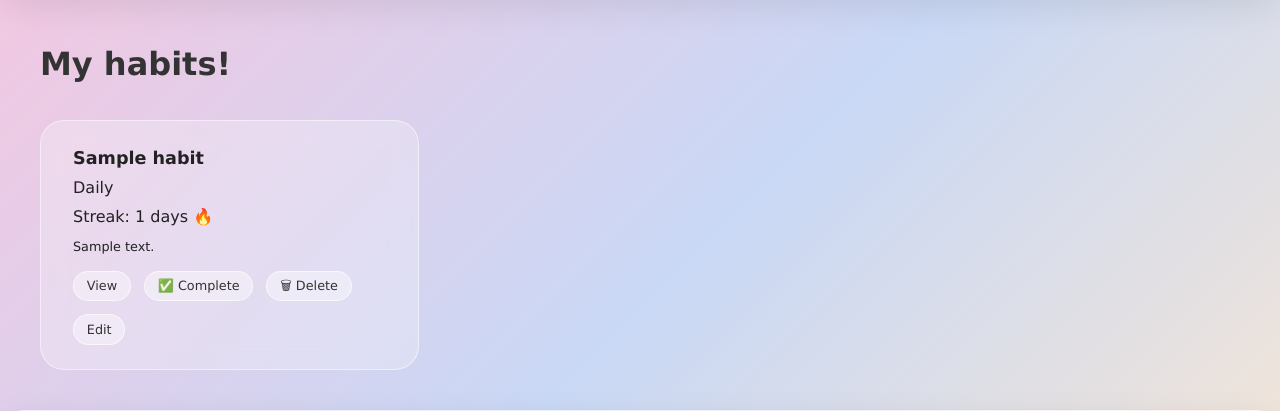
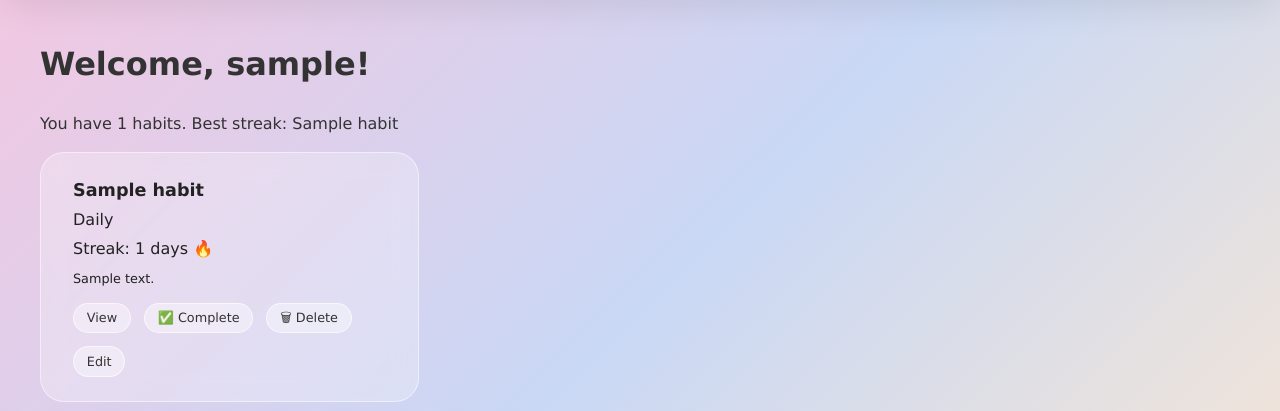
Before and after one commit to Kotelaa/habit-mood-tracker, a Django app: page / in a window 1280 px wide. Shown: the part 94-505 px from the top of the page. Run offline with Django 5.2, Linux system fonts and the light colour scheme; a user stored in the database is signed in; tables that the repository leaves empty hold one stand-in row (values such as "Sample post").

Commit message:
Change functions habit_list, view_habit, edit_habit, create_habit, delete_habit to class-based views. Add HTML habit_confirm_delete.

```diff
--- a/habits/static/habits/css/style.css
+++ b/habits/static/habits/css/style.css
@@ -15,7 +15,7 @@ body {
 
 
 h1 {
-    margin-bottom: 2rem;
+    margin-bottom: 1.5rem;
     color: #333;
 }
 
@@ -182,6 +182,20 @@ footer {
     color: #333;
 }
 
+.p-delete {
+    font-weight: 700;
+    font-size: 1rem;
+    margin-top: 1rem;
+    margin-left: 0.5rem;
+}
+
+
+.habit_best {
+    color: #333;
+    margin-bottom: 1rem;
+
+}
+
 
 .form-container {
     display: flex;
--- a/habits/templates/habits/add_habit.html
+++ b/habits/templates/habits/add_habit.html
@@ -5,5 +5,5 @@
 {% block content %}
 <h1>Add habit</h1>
 
-{% include "habits/_form.html" with form_action=add_url submit_label="Add habit" %}
+{% include "habits/_form.html" with form_action=add_url submit_label=submit_label %}
 {% endblock %}
--- a/habits/templates/habits/habit_list.html
+++ b/habits/templates/habits/habit_list.html
@@ -3,7 +3,8 @@
 {% block title %} My habits! {% endblock %}
 
 {% block content %}
-<h1>My habits!</h1>
+<h1>{{ greeting }}</h1>
+<p class="habit_best">You have {{ total }} habits. Best streak: {{ best.name }}</p>
 
 <div class="habits-grid">
     {% for habit in habits %}
--- a/habits/urls.py
+++ b/habits/urls.py
@@ -3,10 +3,11 @@ from django.urls import path
 from habits import views
 
 urlpatterns = [
-    path('', views.habit_list, name='habit_list'),
-    path('habits/<int:habit_id>/', views.view_habit, name='view_habit'),
-    path('habits/complete/<int:habit_id>/', views.complete_habit, name='complete_habit'),
-    path('habits/add/', views.add_habit, name='add_habit'),
-    path('habits/delete/<int:habit_id>/', views.delete_habit, name='delete_habit'),
-    path('habits/edit/<int:habit_id>/', views.edit_habit, name='edit_habit')
+    path('', views.ListHabits.as_view(), name='habit_list'),
+    path('habits/<int:habit_id>/', views.DetailHabit.as_view(), name='view_habit'),
+    path('habits/add/', views.CreateHabit.as_view(), name='add_habit'),
+    path('habits/delete/<int:habit_id>/', views.DeleteHabit.as_view(), name='delete_habit'),
+    path('habits/edit/<int:habit_id>/', views.UpdateHabit.as_view(), name='edit_habit'),
+    path('habits/complete/<int:habit_id>/', views.complete_habit,
+         name='complete_habit')
 ]
--- a/habits/views.py
+++ b/habits/views.py
@@ -1,77 +1,16 @@
 from django.http import HttpResponse
-from django.shortcuts import render, get_object_or_404, redirect, reverse
+from django.shortcuts import render, get_object_or_404, redirect
 from django.contrib import messages
 from django.contrib.auth import login
 from django.contrib.auth.decorators import login_required
+from django.contrib.auth.mixins import LoginRequiredMixin
+from django.contrib.messages.views import SuccessMessageMixin
+from django.views.generic import (ListView, DetailView, CreateView,
+                                  UpdateView, DeleteView)
+from django.urls import reverse_lazy, reverse
 
 from .models import Habit
 from .forms import HabitModelForm, RegisterForm
-
-
-@login_required
-def habit_list(request):
-    habits = Habit.objects.filter(user=request.user, is_deleted=False).order_by('-streak')
-    return render(request, 'habits/habit_list.html',
-                  {'habits': habits})
-
-
-@login_required
-def view_habit(request, habit_id):
-    habit = get_object_or_404(Habit, user=request.user, id=habit_id)
-    return render(request, 'habits/view_habit.html',
-                  {'habit': habit})
-
-
-@login_required
-def add_habit(request):
-    if request.method == "POST":
-        form = HabitModelForm(request.POST)
-        if form.is_valid():
-            habit = form.save(commit=False)
-            habit.user = request.user
-            habit.save()
-            messages.success(request, f'Your habit \'{habit.name}\' added!')
-            return redirect('habit_list')
-    else:
-        form = HabitModelForm()
-    return render(request, 'habits/add_habit.html',
-                  {'form': form,
-                   'add_url': reverse('add_habit')})
-
-
-@login_required
-def edit_habit(request, habit_id):
-    habit = get_object_or_404(Habit, user=request.user, id=habit_id)
-    if request.method == 'POST':
-        form = HabitModelForm(request.POST, instance=habit)
-        if form.is_valid():
-            habit = form.save(commit=False)
-            habit.user = request.user
-            habit.save()
-            messages.success(request, f'Your habit \'{habit.name}\' changed!')
-            return redirect('view_habit', habit_id=habit.id)
-    else:
-        form = HabitModelForm(instance=habit)
-    return render(request, 'habits/edit_habit.html',
-                  {'form': form,
-                   'habit': 'habit',
-                   'edit_url': reverse('edit_habit', args=[habit_id])})
-
-
-@login_required
-def complete_habit(request, habit_id):
-    habit = get_object_or_404(Habit, user=request.user, id=habit_id)
-    habit.complete()
-    messages.success(request, f"{habit.name} completed.")
-    return redirect("habit_list")
-
-
-@login_required
-def delete_habit(request, habit_id):
-    habit = get_object_or_404(Habit, user=request.user, id=habit_id)
-    habit.soft_delete()
-    messages.success(request, f"{habit.name} deleted.")
-    return redirect("habit_list")
 
 
 def register(request):
@@ -91,3 +30,98 @@ def register(request):
     return render(request, 'auth/register.html',
                   {'form': form,
                    'registration_url': reverse('register')})
+
+
+
+class ListHabits(LoginRequiredMixin, ListView):
+    model = Habit
+    template_name = 'habits/habit_list.html'
+    context_object_name = 'habits'
+
+    def get_queryset(self):
+        return Habit.objects.filter(user=self.request.user,
+                                    is_deleted=False).order_by('-streak')
+
+    def get_context_data(self, **kwargs):
+        context = super().get_context_data(**kwargs)
+        qs = self.get_queryset()
+        context['greeting'] = f'Welcome, {self.request.user.username}!'
+        context['total'] = qs.count()
+        context['best'] = qs.first()
+        return context
+
+
+class DetailHabit(LoginRequiredMixin, DetailView):
+    model = Habit
+    template_name = 'habits/view_habit.html'
+    context_object_name = 'habit'
+    pk_url_kwarg = 'habit_id'
+
+    def get_queryset(self):
+        return Habit.objects.filter(user=self.request.user)
+
+
+class CreateHabit(LoginRequiredMixin, SuccessMessageMixin, CreateView):
+    model = Habit
+    form_class = HabitModelForm
+    template_name = 'habits/add_habit.html'
+    success_url = reverse_lazy('habit_list')
+    success_message = "Habit '%(name)s' created successfully!'"
+
+    def form_valid(self, form):
+        form.instance.user = self.request.user
+        return super().form_valid(form)
+
+    def get_context_data(self, **kwargs):
+        context = super().get_context_data(**kwargs)
+        context['add_url'] = reverse('add_habit')
+        context['submit_label'] = "Add habit"
+        return context
+
+
+class UpdateHabit(LoginRequiredMixin, SuccessMessageMixin, UpdateView):
+    model = Habit
+    form_class = HabitModelForm
+    template_name = 'habits/edit_habit.html'
+    context_object_name = 'habit'
+    success_message = "Habit '%(name)s' updated successfully!"
+    pk_url_kwarg = 'habit_id'
+
+    def get_queryset(self):
+        return Habit.objects.filter(user=self.request.user)
+
+    def form_valid(self, form):
+        form.instance.user = self.request.user
+        return super().form_valid(form)
+
+    def get_success_url(self):
+        return reverse_lazy('edit_habit', kwargs={'habit_id': self.object.habit.id})
+
+    def get_context_data(self, **kwargs):
+        context = super().get_context_data(**kwargs)
+        context['edit_url'] = reverse('edit_habit', kwargs={'habit_id': self.object.pk})
+        context['submit_label'] = "Save changes!"
+        return context
+
+
+class DeleteHabit(LoginRequiredMixin, SuccessMessageMixin, DeleteView):
+    model = Habit
+    templates = 'habits/habit_confirm_delete.html'
+    success_url = reverse_lazy('habit_list')
+    pk_url_kwarg = 'habit_id'
+    context_object_name = 'habit'
+
+    def get_queryset(self):
+        return Habit.objects.filter(user=self.request.user)
+
+    def form_valid(self, form):
+        messages.success(self.request, f'Habit \'{self.object.name}\' deleted successfully!')
+        return super().form_valid(form)
+
+
+@login_required
+def complete_habit(request, habit_id):
+    habit = get_object_or_404(Habit, user=request.user, id=habit_id)
+    habit.complete()
+    messages.success(request, f"{habit.name} completed.")
+    return redirect("habit_list")
```
Also changed, not shown: habits/templates/habits/habit_confirm_delete.html (added, +10 -0 lines).
